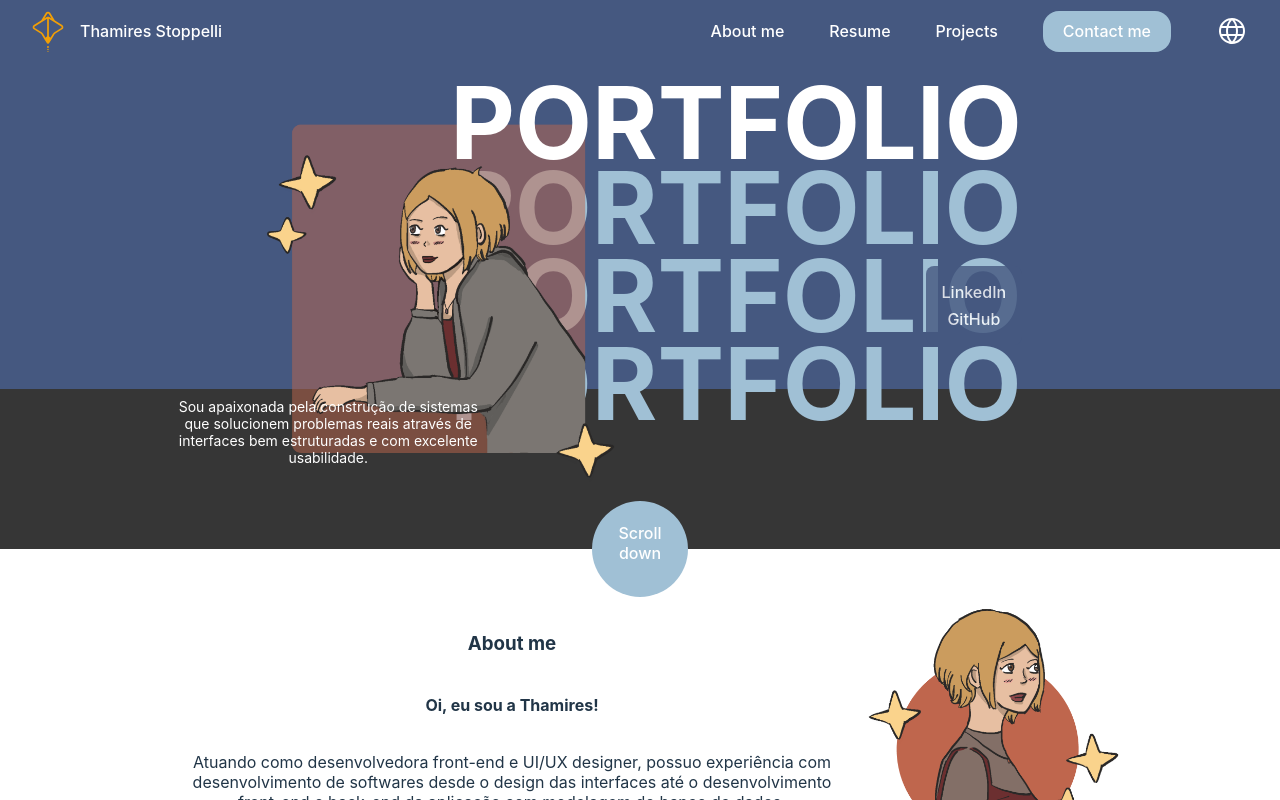
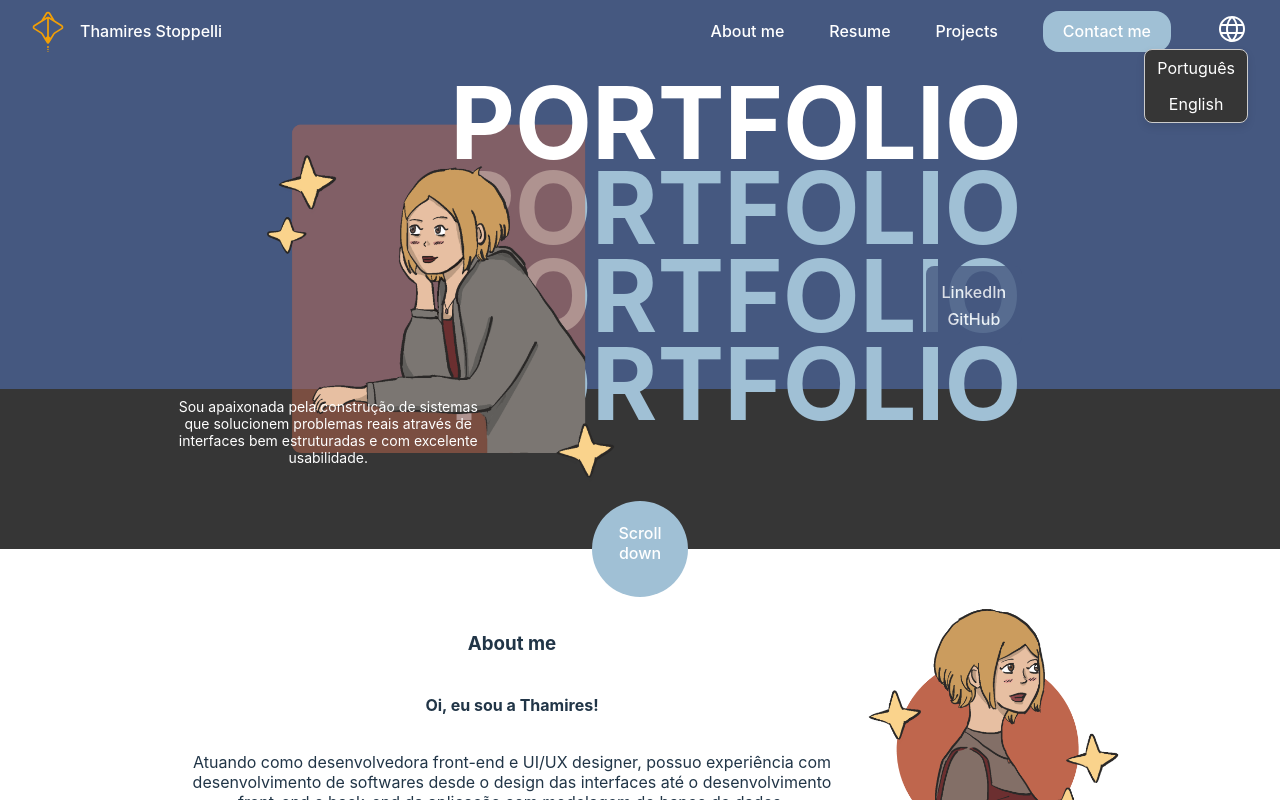
Before and after one commit to ThamiStoppelli/Portfolio, a React (Vite) app: page / in a window 1280 px wide. Both pictures are taken after a click on the picture 1232 px from the left and 31 px from the top of the page. Shown: the top 800 px of the page. Built offline with nearby package versions, Linux system fonts and the light colour scheme.

Commit message:
Created context to translate the page

```diff
--- a/src/App.jsx
+++ b/src/App.jsx
@@ -5,17 +5,18 @@ import AboutMe from './components/AboutMe';
 import Resume from './components/Resume';
 import Footer from './components/Footer';
 import Cover from './components/Cover';
+import { LanguageProvider } from './context/LanguageContext';
 
 function App() {
   return (
-    <>
+    <LanguageProvider>
       <Header />
       <Cover />
       <AboutMe />
       <Resume />
       <Projects />
       <Footer />
-    </>
+    </LanguageProvider>
   )
 }
 
--- a/src/components/AboutMe.jsx
+++ b/src/components/AboutMe.jsx
@@ -1,22 +1,25 @@
-import React from 'react'
-import { useState } from 'react'
+import React, { useState } from 'react'
+import { useLanguage } from '../context/LanguageContext';
+
 // import image from '../assets/thami2.png'
 import image from '../assets/teste5.png'
 import './AboutMe.css'
 
+const translations = {
+  pt: {
+    greeting: "Oi, eu sou a Thamires!",
+    description: "Atuando como desenvolvedora front-end e UI/UX designer, possuo experiência com desenvolvimento de softwares desde o design das interfaces até o desenvolvimento front-end e back-end da aplicação com modelagem do banco de dados, destacando habilidades com ReactJS, TDD, consumo de APIs e responsividade.",
+  },
+  en: {
+    greeting: "Hi, I'm Thamires!",
+    description: "As a versatile professional with expertise in both front-end development and UI/UX design, I have hands-on experience throughout the entire software development lifecycle, from user interface design to database modeling and web development. My skills include proficiency in ReactJS, TDD, APIs, responsive design, UX research, UI/UX design and usability testing.",
+  },
+};
+
 function AboutMe() {
-    const [greeting, setGreeting] = useState("Oi, eu sou a Thamires!");
-    const [description, setDescription] = useState("Atuando como desenvolvedora front-end e UI/UX designer, possuo experiência com desenvolvimento de softwares desde o design das interfaces até o desenvolvimento front-end e back-end da aplicação com modelagem do banco de dados, destacando habilidades com ReactJS, TDD, consumo de APIs e responsividade.");
 
-    const handleChangeLanguage = ({language}) => {
-      if(language == 'pt') {
-        setGreeting("Oi, eu sou a Thamires!");
-        setDescription("Atuando como desenvolvedora front-end e UI/UX designer, possuo experiência com desenvolvimento de softwares desde o design das interfaces até o desenvolvimento front-end e back-end da aplicação com modelagem do banco de dados, destacando habilidades com ReactJS, TDD, consumo de APIs e responsividade.");
-      } else if (language == 'en') {
-        setGreeting("Hi, I'm Thamires!");
-        setDescription("As a versatile professional with expertise in both front-end development and UI/UX design, I have hands-on experience throughout the entire software development lifecycle, from user interface design to database modeling and web development. My skills include proficiency in ReactJS, TDD, APIs, responsive design, UX research, UI/UX design and usability testing.");
-      }
-    }
+  const { language } = useLanguage();
+  const { greeting, description } = translations[language];
 
   return (
     <div className='aboutme-container'>
@@ -29,10 +32,6 @@ function AboutMe() {
       <div>
         <img src={image} alt='imagem'></img>
       </div>
-      {/* adicionar funcionalidade de traduzir
-      dropdown opcoes de idiomas
-      onClick={handleChangeLanguage(evt)}
-      */}
     </div>
   )
 }
--- a/src/components/Cover.jsx
+++ b/src/components/Cover.jsx
@@ -1,10 +1,23 @@
-import React from 'react'
-import { useState } from 'react'
+import React, { useState } from 'react'
+import { useLanguage } from '../context/LanguageContext';
+
 // import image from '../assets/thami1.1.png'
 import image from '../assets/teste3.png'
 import './Cover.css'
 
+const translations = {
+    pt: {
+      quote: "Sou apaixonada pela construção de sistemas que solucionem problemas reais através de interfaces bem estruturadas e com excelente usabilidade.",
+    },
+    en: {
+      quote: "I am passionate about building systems that solve real world problems through well-structured interfaces and excellent usability.",
+    },
+};
+
 function Cover() {
+
+  const { language } = useLanguage();
+  const { quote } = translations[language];
 
   return (
     <div className='cover-container'>
@@ -13,7 +26,7 @@ function Cover() {
         </div>
         <div className='cover'>
             <div className='quote'>
-                <p>Sou apaixonada pela construção de sistemas que solucionem problemas reais através de interfaces bem estruturadas e com excelente usabilidade.</p>
+                <p>{quote}</p>
             </div>
             <img src={image} alt='imagem'></img>
             <div className='subtitle-portfolio'>
--- a/src/components/Header.css
+++ b/src/components/Header.css
@@ -53,4 +53,28 @@
     cursor: pointer;
 }
 
+.language-selector {
+    position: relative;
+}
+
+.language-selector .dropdown {
+    position: absolute;
+    top: 100%;
+    right: 0;
+    background-color: #363636;
+    border-radius: 8px;
+    border: 1px solid #ccc;
+    box-shadow: 0 4px 8px rgba(0, 0, 0, 0.1);
+    z-index: 1000;
+}
+
+.language-selector .dropdown div {
+    padding: 8px 12px;
+    cursor: pointer;
+}
+
+.language-selector .dropdown div:hover {
+    background-color: #A0C0D5;
+}
+
 /* adicionar hovers */
--- a/src/components/Header.jsx
+++ b/src/components/Header.jsx
@@ -1,11 +1,20 @@
-import React from 'react'
+import React, { useState } from 'react'
+import { useLanguage } from '../context/LanguageContext';
 
 import logo from '../assets/logo TS.svg'
 import globe from '../assets/globe.svg'
-
 import './Header.css'
 
 function Header() {
+
+  const { toggleLanguage } = useLanguage();
+  const [dropdownOpen, setDropdownOpen] = useState(false);
+
+  const handleLanguageChange = (lang) => {
+    toggleLanguage(lang);
+    setDropdownOpen(false);
+  }
+
   return (
     <div className='header-container'>
       <div className='logo'>
@@ -17,7 +26,15 @@ function Header() {
         <a href="#resume">Resume</a>
         <a href="#projects">Projects</a>
         <button>Contact me</button>
-        <img src={globe} alt="idiomas"></img>
+        <div className="language-selector">
+          <img src={globe} alt="idiomas" onClick={() => setDropdownOpen(!dropdownOpen)} />
+          {dropdownOpen && (
+            <div className="dropdown">
+              <div onClick={() => handleLanguageChange('pt')}>Português</div>
+              <div onClick={() => handleLanguageChange('en')}>English</div>
+            </div>
+          )}
+        </div>
       </div>
     </div>
   )
--- /dev/null
+++ b/src/context/LanguageContext.jsx
@@ -0,0 +1,19 @@
+import React, { createContext, useState, useContext } from 'react';
+
+const LanguageContext = createContext();
+
+export const LanguageProvider = ({ children }) => {
+    const [language, setLanguage] = useState('pt');
+
+    const toggleLanguage = (lang) => {
+        setLanguage(lang);
+    };
+
+    return (
+        <LanguageContext.Provider value={{ language, toggleLanguage }}>
+            {children}
+        </LanguageContext.Provider>
+    );
+};
+
+export const useLanguage = () => useContext(LanguageContext);
```
